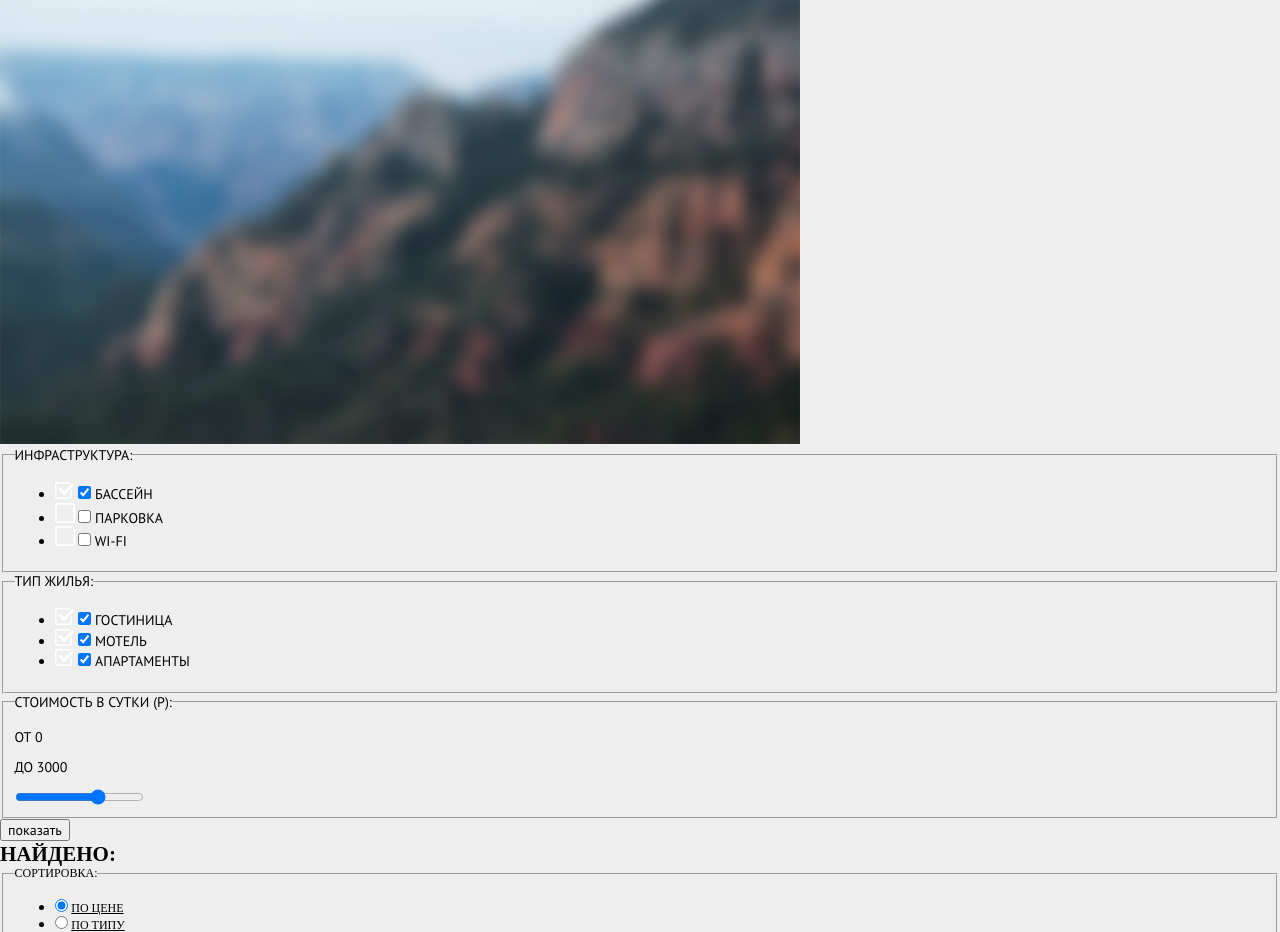
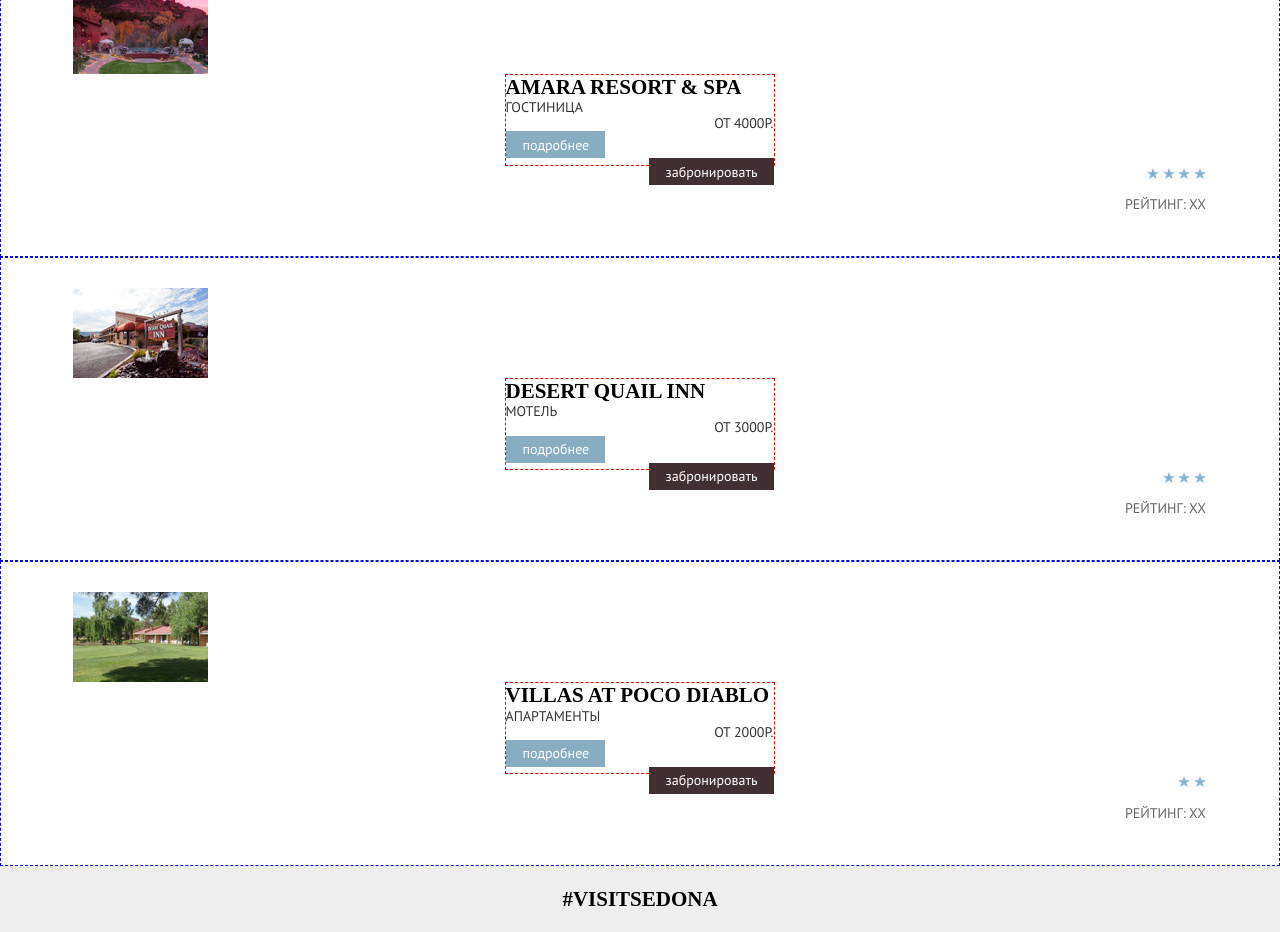
Before and after one commit to AndrewVanzha/945117-sedona-24, a plain HTML site: page hotels.html in a window 1280 px wide. Shown: the part 862-1794 px from the top of the page. Drawn offline with Linux system fonts and the light colour scheme.

Commit message:
Стилизация hotels, подход №1
применил флексбоксы к основной части страницы

```diff
--- a/css/styles.css
+++ b/css/styles.css
@@ -1,3 +1,12 @@
+@font-face {
+  font-family: "PT Sans";
+  src: url(../fonts/ptsans.woff) format('woff'), url(../fonts/ptsans.woff2) format('woff2'),
+    url(../fonts/ptsansbold.woff) format('woff'), url(../fonts/ptsansbold.woff2) format('woff2');
+  font-style: normal;
+  font-weight: normal;
+  font-weight: bold;
+}
+
 body {
   margin: 0 auto;
   padding: 0;
@@ -14,12 +23,24 @@ body {
   /*  border: 1px dashed red;*/
 }
 
-
 .main-header {
   margin: 0 auto;
   padding: 0;
   width: 1200px;
   height: 773px;
+}
+
+.inner-header {
+  margin: 0 auto;
+  padding: 0;
+  width: 1200px;
+  height: 562px;
+  color: rgb(0, 0, 0);
+  background-color: rgb(255, 255, 255);
+  background-image: url("../img/filter-background.jpg");
+  /*alt="размытый вид на горы"*/
+  background-repeat: no-repeat;
+  background-position: left -240px;
 }
 
 .header-nav {
@@ -52,7 +73,7 @@ body {
   width: 244px;
   height: 71px;
   background-color: transparent;
-  opacity: 1;
+  /*  opacity: 1;*/
 }
 
 .site-nav,
@@ -127,18 +148,116 @@ body {
   text-align: center;
   color: rgb(33, 33, 33);
   background-color: rgb(256, 256, 256);
-/*  border-bottom: 1px dashed red;*/
+  /*  border-bottom: 1px dashed red;*/
+}
+
+.choice-interest {
+  margin: 0 auto;
+  padding: 0;
+  width: 1200px;
+  /*  height: 217px;будет!!*/
+  /* 273-56 */
+  color: rgb(256, 256, 256);
+}
+
+.objects-for-interest {
+  margin: 0 auto;
+  padding: 0;
+  margin-top: -289px;
+  /*562-289*/
+  color: rgb(33, 33, 33);
+  background-color: rgb(256, 256, 256);
+}
+
+.small-text,
+.menu-choice a {
+  font-family: PTSans;
+  font-size: 12px;
+  font-weight: normal;
+  font-style: normal;
+  color: rgb(0, 0, 0);
+  text-align: left;
+}
+
+.hotels {
+  margin: 0 auto;
+  padding: 0;
+  color: rgb(33, 33, 33);
+  background-color: rgb(256, 256, 256);
+}
+
+.hotels-list {
+  width: auto;
+}
+
+.hotels-list li {
+  padding: 30px 73px 30px 72px;
+  display: flex;
+  flex-direction: column;
+  justify-content: flex-start;
+  /*  flex-wrap: wrap;*/
+  border: 1px dashed blue;
+}
+
+.hotels-list li>img {
+  margin-right: 30px;
+  align-self: flex-start;
+}
+
+.button-block {
+  align-self: center;
+  height: 90px;
+  width: 268px;
+  /*258px?*/
+  display: flex;
+  flex-direction: column;
+  justify-content: space-between;
+  align-content: space-between;
+  /*  flex-wrap: wrap;*/
+  /*  align-items: baseline;*/
+  border: 1px dashed red;
+}
+
+.bb-header {
+  padding: 0;
+  margin: 0;
+  align-items: flex-start;
+  /*  align-self: flex-start;*/
+}
+
+.bb-text-1 {
+  padding: 0;
+  margin: 0;
+  align-self: flex-start;
+}
+
+.bb-text-2 {
+  padding: 0;
+  margin: 0;
+  align-self: flex-end;
+}
+
+.bb-hotel-detail {
+  padding: 0;
+  margin: 0;
+  /*  align-items: flex-end;*/
+  align-self: flex-start;
+}
+
+.bb-hotel-book {
+  padding: 0;
+  margin: 0;
+  align-self: flex-end;
 }
 
 .topic-style {
   font-family: PTSans-Bold;
   font-size: 21px;
   font-weight: bold;
-  line-height: 1.24;
+  /*  line-height: 1.24;*/
   color: rgb(0, 0, 0);
-  margin-top: -148px;
   /* 773-(140+353+132) */
-  height: 48px;
+  /*  height: 48px;*/
 }
 
 .topic-style-center {
@@ -154,27 +273,35 @@ body {
   color: rgb(51, 51, 51);
 }
 
+.button {
+  height: 27px;
+  text-align: center;
+  color: rgb(255, 255, 255);
+  padding-left: 17px;
+  padding-right: 16px;
+  vertical-align: middle;
+  border: none;
+}
+
+.gallery-button-detail {
+  background-color: rgb(136, 172, 192);
+  font-weight: bold;
+}
+
+.gallery-button-book {
+  background-color: rgb(66, 47, 49);
+  font-weight: bold;
+  /*  margin-left: 6px;*/
+}
+
+.stars-block {
+  align-self: flex-end;
+}
+
 .rating-box {
+  align-self: flex-end;
   text-align: center;
   color: rgb(102, 102, 102);
-}
-
-.gallery-button {
-  font-weight: bold;
-  text-align: left;
-  color: rgb(255, 0, 0);
-  /*должно быть #fff*/
-  text-decoration: none;
-}
-
-.small-text,
-.menu-choice a {
-  font-family: PTSans;
-  font-size: 12px;
-  font-weight: normal;
-  font-style: normal;
-  color: rgb(0, 0, 0);
-  text-align: left;
 }
 
 .footer-copyright b {
--- a/hotels.html
+++ b/hotels.html
@@ -3,33 +3,35 @@
 
 <head>
   <meta charset="utf-8">
-  <title>HTML Academy: проект Седона hotels</title><!--правка 15.02 2:15-->
-  <link href="https://fonts.googleapis.com/css?family=PT+Sans:400,700,700i&amp;subset=cyrillic" rel="stylesheet">
+  <title>HTML Academy: проект Седона hotels</title>
+  <!--правка 18.02 2:00-->
+  <!--<link href="https://fonts.googleapis.com/css?family=PT+Sans:400,700,700i&amp;subset=cyrillic" rel="stylesheet">-->
   <link href="css/normalize.css" rel="stylesheet">
   <link href="css/styles.css" rel="stylesheet">
 </head>
 
 <body>
-  <header class="main-header">
+  <header class="inner-header">
     <nav class="header-nav">
-      <a class="header-logo">
-        <img src="img/logo-sedona.svg" width="100" alt="Логотип Sedona Town">
-      </a>
-      <ul class="site-nav">
-        <li><a href="#">информация</a></li>
-        <li><a href="#">фото и видео</a></li>
-        <li><a href="#">карта штата</a></li>
-        <li><a href="hotels.html">гостиницы</a></li>
-      </ul>
+      <div class="site-nav">
+        <div><a href="#">информация</a></div>
+        <div><a href="#">фото и видео</a></div>
+        <div class="img_logo"><a href="#">
+            <object type="image/svg+xml" data="img/logo-sedona.svg" width="140" height="71">
+              <img src="img/logo-sedona.svg" width="140" height="71" alt="Логотип Sedona Town">
+            </object>
+          </a></div>
+        <div><a href="#">карта штата</a></div>
+        <div><a href="hotels.html">гостиницы</a></div>
+      </div>
     </nav>
   </header>
 
   <main class="container">
     <h1 class="visually-hidden">Sedona Town</h1>
-    <section class="found">
+    <section class="objects-for-interest">
       <h2 class="visually-hidden">выбранные объекты</h2>
-      <a href="#"><img src="img/filter-background.jpg" width="800" alt="вид на горы размытый"></a>
-      <form action="https://echo.htmlacademy.ru" method="get">
+      <form action="https://echo.htmlacademy.ru" method="get" class="choice-interest">
         <fieldset>
           <legend>инфраструктура:</legend>
           <ul>
@@ -81,26 +83,26 @@
         <input type="submit" value="показать">
       </form>
 
+      <form action="https://echo.htmlacademy.ru" method="get">
         <b class="topic-style topic-style-left">найдено:</b>
-      <form action="https://echo.htmlacademy.ru" method="get">
         <fieldset>
           <legend class="small-text">сортировка:</legend>
           <ul class="menu-choice">
             <li>
-              <input type="radio" name="price_choice" id="price_choice" checked>
-              <label for="price_choice">
+              <input type="radio" name="price-choice" id="price-choice" checked>
+              <label for="price-choice">
                 <a href="#">по цене</a>
               </label>
             </li>
             <li>
-              <input type="radio" name="type_choice" id="type_choice">
-              <label for="type_choice">
+              <input type="radio" name="type-choice" id="type-choice">
+              <label for="type-choice">
                 <a href="#">по типу</a>
               </label>
             </li>
             <li>
-              <input type="radio" name="rating_choice" id="rating_choice">
-              <label for="rating_choice">
+              <input type="radio" name="rating-choice" id="rating-choice">
+              <label for="rating-choice">
                 <a href="#">по рейтингу</a>
               </label>
             </li>
@@ -114,39 +116,63 @@
     <section class="hotels">
       <ul class="hotels-list">
         <li>
-          <a href="#"><img src="img/layer-21.jpg" width="135" height="90" alt="amara resort & spa"></a>
-          <h3 class="topic-style topic-style-left">amara resort & spa</h3>
-          <p class="gallery-text">гостиница</p>
-          <p class="gallery-text">от 4000р.</p>
-          <a href="#" class="button gallery-button gallery-button-back">подробнее</a>
-          <a href="#" class="button gallery-button gallery-button-next">забронировать</a>
+          <img src="img/layer-21.jpg" width="135" height="90" alt="amara resort & spa">
+          <div class="button-block">
+            <h3 class="bb-header topic-style topic-style-left">amara resort & spa</h3>
+            <p class="bb-text-1 gallery-text">гостиница</p>
+            <p class="bb-text-2 gallery-text">от 4000р.</p>
+            <form class="bb-hotel-detail" method="POST" action="https://echo.htmlacademy.ru">
+              <button class="button gallery-button-detail">подробнее</button>
+            </form>
+            <form class="bb-hotel-book" method="POST" action="https://echo.htmlacademy.ru">
+              <button class="button gallery-button-book">забронировать</button>
+            </form>
+          </div>
+          <div class="stars-block">
             <img src="img/star.svg" width="12" alt="звездочка">
             <img src="img/star.svg" width="12" alt="звездочка">
             <img src="img/star.svg" width="12" alt="звездочка">
             <img src="img/star.svg" width="12" alt="звездочка">
+          </div>
           <p class="rating-box">рейтинг: хх</p>
         </li>
         <li>
-          <a href="#"><img src="img/layer-89-copy.jpg" width="135" height="90" alt="desert quail inn"></a>
-          <h3 class="topic-style topic-style-left">desert quail inn</h3>
-          <p class="gallery-text">мотель</p>
-          <p class="gallery-text">от 3000р.</p>
-          <a href="#" class="button gallery-button gallery-button-back">подробнее</a>
-          <a href="#" class="button gallery-button gallery-button-next">забронировать</a>
+          <img src="img/layer-89-copy.jpg" width="135" height="90" alt="desert quail inn">
+          <div class="button-block">
+            <h3 class="bb-header topic-style topic-style-left">desert quail inn</h3>
+            <p class="bb-text-1 gallery-text">мотель</p>
+            <p class="bb-text-2 gallery-text">от 3000р.</p>
+            <form class="bb-hotel-detail" method="POST" action="https://echo.htmlacademy.ru">
+              <button class="button gallery-button-detail">подробнее</button>
+            </form>
+            <form class="bb-hotel-book" method="POST" action="https://echo.htmlacademy.ru">
+              <button class="button gallery-button-book">забронировать</button>
+            </form>
+          </div>
+          <div class="stars-block">
             <img src="img/star.svg" width="12" alt="звездочка">
             <img src="img/star.svg" width="12" alt="звездочка">
             <img src="img/star.svg" width="12" alt="звездочка">
-          <p class="rating-box">рейтинг: хх<p>
+          </div>
+          <p class="rating-box">рейтинг: хх</p>
         </li>
         <li>
-          <a href="#"><img src="img/layer-22.jpg" width="135" height="90" alt="villas at poco diablo"></a>
-          <h3 class="topic-style topic-style-left">villas at poco diablo</h3>
-          <p class="gallery-text">апартаменты</p>
-          <p class="gallery-text">от 2000р.</p>
-          <a href="#" class="button gallery-button gallery-button-back">подробнее</a>
-          <a href="#" class="button gallery-button gallery-button-next">забронировать</a>
+          <img src="img/layer-22.jpg" width="135" height="90" alt="villas at poco diablo">
+          <div class="button-block">
+            <h3 class="bb-header topic-style topic-style-left">villas at poco diablo</h3>
+            <p class="bb-text-1 gallery-text">апартаменты</p>
+            <p class="bb-text-2 gallery-text">от 2000р.</p>
+            <form class="bb-hotel-detail" method="POST" action="https://echo.htmlacademy.ru">
+              <button class="button gallery-button-detail">подробнее</button>
+            </form>
+            <form class="bb-hotel-book" method="POST" action="https://echo.htmlacademy.ru">
+              <button class="button gallery-button-book">забронировать</button>
+            </form>
+          </div>
+          <div class="stars-block">
             <img src="img/star.svg" width="12" alt="звездочка">
             <img src="img/star.svg" width="12" alt="звездочка">
+          </div>
           <p class="rating-box">рейтинг: хх</p>
         </li>
       </ul>
--- a/index.html
+++ b/index.html
@@ -3,10 +3,10 @@
 
 <head>
   <title>HTML Academy: проект Седона index</title>
-  <!--правка 17.02 2:35-->
+  <!--правка 18.02 2:00-->
   <meta http-equiv="Content type" content="text/html; charset-utf-8">
   <meta name="description" content="project sedona">
-  <link href="https://fonts.googleapis.com/css?family=PT+Sans:400,700,700i&amp;subset=cyrillic" rel="stylesheet">
+  <!--<link href="https://fonts.googleapis.com/css?family=PT+Sans:400,700,700i&amp;subset=cyrillic" rel="stylesheet">-->
   <link href="css/normalize.css" rel="stylesheet">
   <link href="css/styles.css" rel="stylesheet">
 </head>
```
Also changed, not shown: fonts/ptsans.woff (added), fonts/ptsans.woff2 (added), fonts/ptsansbold.woff (added), fonts/ptsansbold.woff2 (added). Lines whose indentation alone changed are shown as unchanged.
